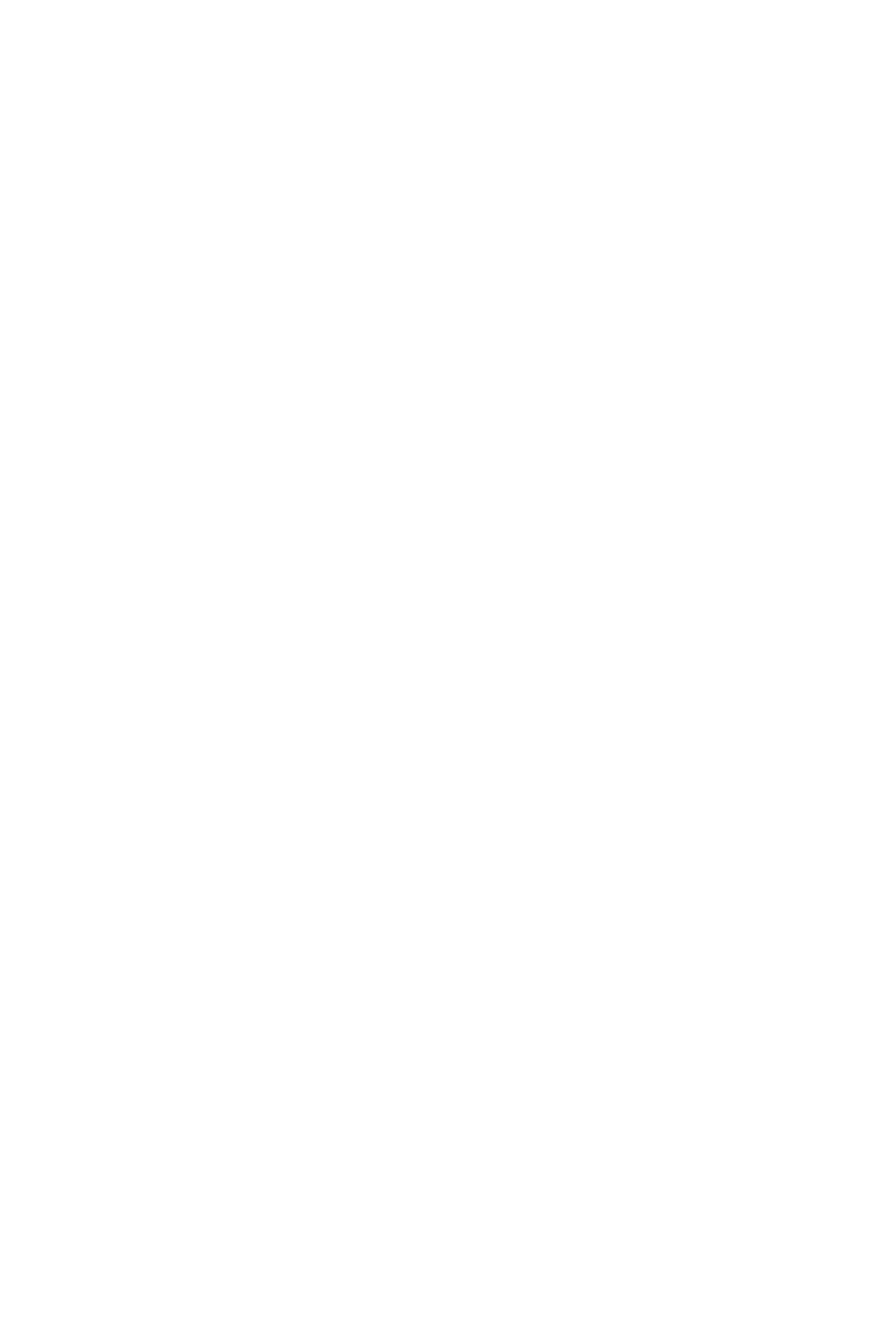
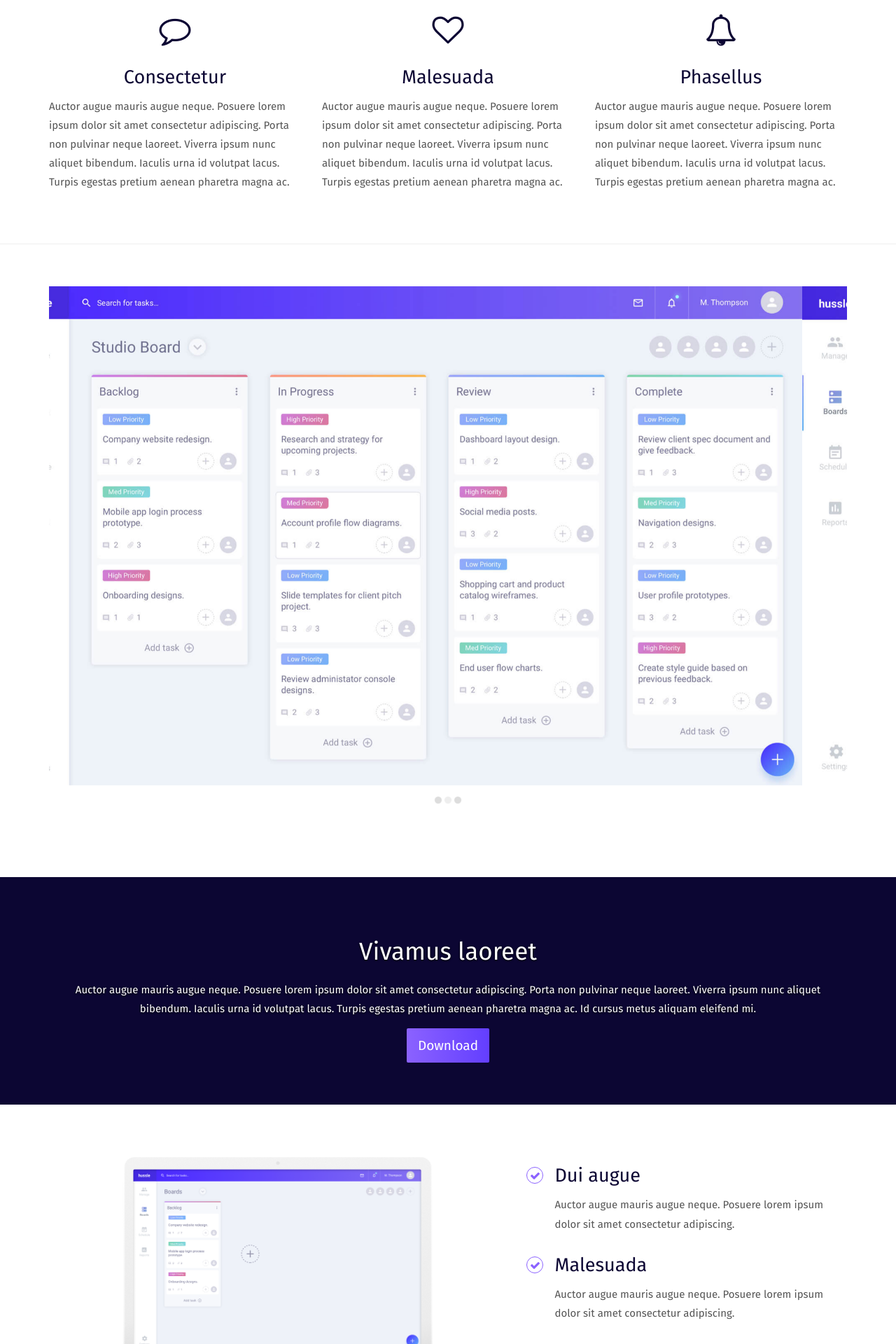
Before and after one commit to christi4n/angular-pure-template, an Angular app: page /home in a window 1280 px wide. Shown: the part 860-2780 px from the top of the page at 70% size. Before the commit the page ends 897 px from the top, so only its background shows below. Built offline with nearby package versions, Linux system fonts and the light colour scheme; a web font is replaced by a local one.

Commit message:
[TASK] Add page title to HomeComponent

```diff
--- a/src/app/pages/home/home.component.html
+++ b/src/app/pages/home/home.component.html
@@ -8,10 +8,152 @@
                 <p>Lorem ipsum dolor sit amet, consectetur adipiscing elit, sed do eiusmod tempor incididunt ut labore
                     et dolore magna aliqua. Adipiscing commodo elit at imperdiet dui accumsan sit. Ipsum dolor sit
                     amet consectetur adipiscing elit. </p>
-                 <a [routerLink]="['/']" routerLinkActive="active"  title="" class="btn btn-lg btn-primary">Download</a>
+                 <a [routerLink]="['/']" title="" class="btn btn-lg btn-primary">Download</a>
             </div>
 
         </div>
     </div>
 </div>
-<p>home works!</p>
+
+<div class="section-container border-section-container">
+    <div class="container">
+            <div class="row">
+                <div class="col-md-12 section-container-spacer">
+                    <div class="text-center">
+                        <h2>Vivamus laoreet</h2>
+                        <p> Auctor augue mauris augue neque. Posuere lorem ipsum dolor sit amet consectetur adipiscing.<br> Porta non
+                            pulvinar neque laoreet. Viverra ipsum nunc aliquet bibendum. </p>
+                    </div>
+                </div>
+
+                <div class="col-md-4">
+                    <div class="fa-container">
+                        <i class="fa fa-comment-o fa-3x" aria-hidden="true"></i>
+                    </div>
+                    <div class="text-center">
+                        <h3>Consectetur</h3>
+                    </div>
+                    <div>
+                        <p>Auctor augue mauris augue neque. Posuere lorem ipsum dolor sit amet consectetur adipiscing. Porta
+                            non pulvinar neque laoreet. Viverra ipsum nunc aliquet bibendum. Iaculis urna id volutpat lacus.
+                            Turpis egestas pretium aenean pharetra magna ac.</p>
+                    </div>
+                </div>
+                <div class="col-md-4">
+                    <div class="fa-container">
+                        <i class="fa fa-heart-o fa-3x" aria-hidden="true"></i>
+                    </div>
+                    <div class="text-center">
+                        <h3>Malesuada</h3>
+                    </div>
+                    <div>
+                        <p>Auctor augue mauris augue neque. Posuere lorem ipsum dolor sit amet consectetur adipiscing. Porta
+                            non pulvinar neque laoreet. Viverra ipsum nunc aliquet bibendum. Iaculis urna id volutpat lacus.
+                            Turpis egestas pretium aenean pharetra magna ac.
+                        </p>
+                    </div>
+                </div>
+                <div class="col-md-4">
+                    <div class="fa-container">
+                        <i class="fa fa-bell-o fa-3x" aria-hidden="true"></i>
+                    </div>
+                    <div class="text-center">
+                        <h3>Phasellus</h3>
+                    </div>
+                    <div>
+                        <p>Auctor augue mauris augue neque. Posuere lorem ipsum dolor sit amet consectetur adipiscing. Porta
+                            non pulvinar neque laoreet. Viverra ipsum nunc aliquet bibendum. Iaculis urna id volutpat lacus.
+                            Turpis egestas pretium aenean pharetra magna ac.
+                        </p>
+                    </div>
+                </div>
+
+            </div>
+    </div>
+</div>
+<div class="section-container">
+    <div class="container">
+            <div class="row">
+                <div class="col-xs-12">
+                    <div id="carouselExampleIndicators" class="carousel slide" data-ride="carousel">
+                        <div class="carousel-inner" role="listbox">
+                            <div class="item active">
+                                <img class="img-responsive" [src]="'assets/images/img-05.jpg'" alt="First slide">
+                            </div>
+                            <div class="item">
+                                <img class="img-responsive" [src]="'assets/images/img-07.jpg'" alt="Second slide">
+                            </div>
+                            <div class="item">
+                                <img class="img-responsive" [src]="'assets/images/img-05.jpg'" alt="Third slide">
+                            </div>
+                        </div>
+                        <ol class="carousel-indicators">
+                            <li data-target="#carouselExampleIndicators" data-slide-to="0" class="active"></li>
+                            <li data-target="#carouselExampleIndicators" data-slide-to="1"></li>
+                            <li data-target="#carouselExampleIndicators" data-slide-to="2"></li>
+                        </ol>
+                    </div>
+
+
+                </div>
+            </div>
+    </div>
+</div>
+
+
+<div class="section-container background-color-container white-text-container">
+    <div class="container">
+        <div class="row">
+            <div class="col-xs-12">
+                <div class="text-center">
+                    <h2>Vivamus laoreet</h2>
+                    <p> Auctor augue mauris augue neque. Posuere lorem ipsum dolor sit amet consectetur adipiscing. Porta non
+                        pulvinar neque laoreet. Viverra ipsum nunc aliquet bibendum. Iaculis urna id volutpat lacus. Turpis
+                        egestas pretium aenean pharetra magna ac. Id cursus metus aliquam eleifend mi. </p>
+                    <a [routerLink]="['/home']" title="" class="btn btn-primary btn-lg">Download</a>
+                </div>
+            </div>
+        </div>
+     </div>
+ </div>
+
+ <div class="section-container">
+    <div class="container">
+        <div class="row">
+            <div class="col-md-7">
+                <img class="img-responsive" [src]="'assets/images/img-06.png'" alt="">
+            </div>
+
+            <div class="col-md-5">
+                <ul class="features">
+                    <li>
+                        <h3>Dui augue</h3>
+                        <p>Auctor augue mauris augue neque. Posuere lorem ipsum dolor sit amet consectetur adipiscing.
+                        </p>
+                    </li>
+                    <li>
+                        <h3>Malesuada</h3>
+                        <p>Auctor augue mauris augue neque. Posuere lorem ipsum dolor sit amet consectetur adipiscing.
+                        </p>
+                    </li>
+                    <li>
+                        <h3>Bibendum</h3>
+                        <p>Auctor augue mauris augue neque. Posuere lorem ipsum dolor sit amet consectetur adipiscing.
+                        </p>
+                    </li>
+                </ul>
+            </div>
+            <div class="row">
+                <div class="col-md-4">
+                    <img class="img-responsive page-base-image" [src]="'assets/images/logo-01.png'" alt="">
+                </div>
+                <div class="col-md-4">
+                    <img class="img-responsive page-base-image" [src]="'assets/images/logo-02.png'" alt="">
+                </div>
+                <div class="col-md-4">
+                    <img class="img-responsive page-base-image" [src]="'assets/images/logo-03.png'" alt="">
+                </div>
+            </div>
+        </div>
+    </div>
+</div>
--- a/src/app/pages/home/home.component.ts
+++ b/src/app/pages/home/home.component.ts
@@ -1,4 +1,5 @@
 import { Component, OnInit } from '@angular/core';
+import { Title } from '@angular/platform-browser';
 
 @Component({
   selector: 'app-home',
@@ -7,9 +8,19 @@ import { Component, OnInit } from '@angular/core';
 })
 export class HomeComponent implements OnInit {
 
-  constructor() { }
+  constructor(private titleService: Title) { }
+
+  // Getters and Setters for page title
+  getTitle() {
+    this.titleService.getTitle();
+  }
+
+  setTitle(title: string) {
+    this.titleService.setTitle(title);
+  }
 
   ngOnInit(): void {
+    this.setTitle('Homepage Pure')
   }
 
 }
```
